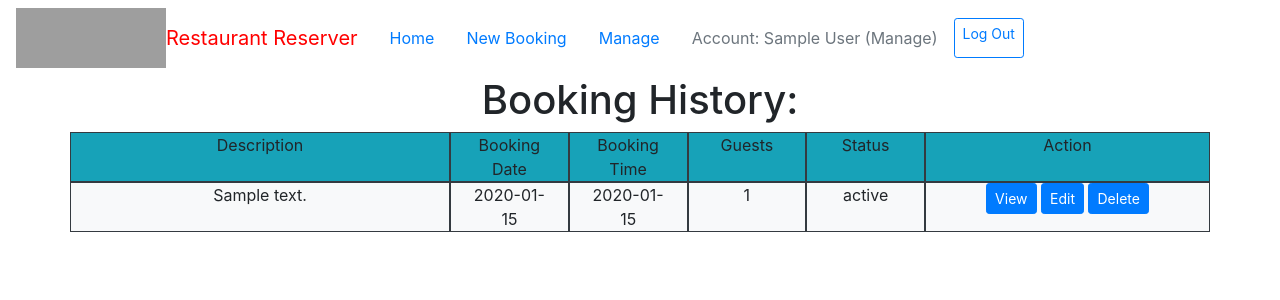
After one commit to myounis789/QA-DevOps-Fundamental-Project, a Flask app: template application/templates/manageBookings.html in a window 1280 px wide. The commit adds this page. Shown: the top 300 px of the page. Run offline with Flask 2, Linux system fonts and the light colour scheme; the template is opened without the code that fills it: values that come from a table or form of the project are taken from there, others are empty; tables that the repository leaves empty hold one stand-in row (values such as "Sample post"); some libraries are stand-ins or nearby versions; grey boxes are pictures that could not be loaded.

Commit message:
TBS-48 #IN-PROGRESS Added manageBookings.html to display entire booking history. Updated routes and nav. Need to add search feature

```diff
--- a/application/routes.py
+++ b/application/routes.py
@@ -45,6 +45,12 @@ def userHome(currentId):
     data2=Bookings.query.filter_by(uid=data.UserId).all()
     return render_template("userLanding.html", user=data, bookings=data2)
 
+@app.route("/userHome/managebookings/<currentId>")
+def viewAll(currentId):
+    data=Users.query.filter_by(LoginId=currentId).first()
+    data2=Bookings.query.filter_by(uid=data.UserId).all()
+    return render_template("manageBookings.html", user=data, bookings=data2)
+
 @app.route("/saveCust", methods=["GET","POST"])
 def saveCust():
     form = AddUser()
--- /dev/null
+++ b/application/templates/manageBookings.html
@@ -0,0 +1,69 @@
+<!DOCTYPE html>
+<html lang="en">
+  <head>
+    <meta charset="UTF-8" />
+    <meta http-equiv="X-UA-Compatible" content="IE=edge" />
+    <meta name="viewport" content="width=device-width, initial-scale=1.0" />
+    <link
+      rel="stylesheet"
+      href="https://stackpath.bootstrapcdn.com/bootstrap/4.1.3/css/bootstrap.min.css"
+      integrity="sha384-MCw98/SFnGE8fJT3GXwEOngsV7Zt27NXFoaoApmYm81iuXoPkFOJwJ8ERdknLPMO"
+      crossorigin="anonymous"
+    />
+    <title>Manage Bookings</title>
+  </head>
+  <body>
+    <nav class="navbar navbar-expand-lg navbar-light background-color: #e3f2fd;">
+        <img src="https://i.ibb.co/G7wq73p/logo2.jpg" alt="applogo" style="width: 150px;height: 60px;"></img>
+        <span class="navbar-brand" style="color: red"
+          >Restaurant Reserver</span>
+          <ul class="nav justify-content-end">
+            <li class="nav-item">
+              <a class="nav-link active" href="{{url_for('userHome', currentId=user.LoginId)}}">Home</a>
+            </li>
+            <li class="nav-item">
+              <a class="nav-link" href="{{ url_for('newBooking', currentId=user.LoginId) }}">New Booking</a>
+            </li>
+            <li class="nav-item">
+              <a class="nav-link" href="{{ url_for('viewAll', currentId=user.LoginId) }}">Manage</a>
+            </li>
+            <li class="nav-item">
+              <a class="nav-link disabled" href="#">Account: {{ user.Name }} (Manage)</a>
+            </li>
+
+            <a class="btn btn-outline-primary btn-sm" type="button" href="{{ url_for('homePage') }}">Log Out</a>
+          </ul>
+      </nav>
+
+      <center>
+        <h1>Booking History:</h1>
+
+        <!-- Adding a bootstrap table layout -->
+      <div class="container bg-light">
+        <div class="row bg-info">
+        <div class="col-4 border border-dark">Description</div>
+        <div class="col-md border border-dark">Booking Date</div>
+        <div class="col-md border border-dark">Booking Time</div>
+        <div class="col-sm border border-dark">Guests</div>
+        <div class="col-sm border border-dark">Status</div>
+        <div class="col-3 border border-dark">Action</div>
+      </div>
+      {% for booking in bookings %}
+      <div class="row">
+        <div class="col-4 border border-dark">{{ booking.description }}</div>
+        <div class="col-md border border-dark">{{ booking.date }}</div>
+        <div class="col-md border border-dark">{{ booking.time }}</div>
+        <div class="col-sm border border-dark">{{ booking.guests }}</div>
+        <div class="col-sm border border-dark">{{ booking.status }}</div>
+        <div class="col-3 border border-dark">
+          <button type="button" class="btn btn-primary btn-sm">View</button>
+          <button type="button" class="btn btn-primary btn-sm">Edit</button>
+          <button type="button" class="btn btn-primary btn-sm">Delete</button>
+        </div>
+      </div>
+      {% endfor %}
+    </div>
+
+      </center>
+  </body>
+</html>
--- a/application/templates/newBooking.html
+++ b/application/templates/newBooking.html
@@ -32,7 +32,7 @@
           <a class="nav-link" href="{{ url_for('newBooking', currentId=user.LoginId) }}">New Booking</a>
         </li>
         <li class="nav-item">
-          <a class="nav-link" href="#">Manage</a>
+          <a class="nav-link" href="{{url_for('viewAll', currentId=user.LoginId)}}">Manage</a>
         </li>
         <li class="nav-item">
           <a class="nav-link disabled" href="#">Account: {{ user.Name }} (Manage)</a>
--- a/application/templates/userLanding.html
+++ b/application/templates/userLanding.html
@@ -33,7 +33,7 @@
             <a class="nav-link" href="{{ url_for('newBooking', currentId=user.LoginId) }}">New Booking</a>
           </li>
           <li class="nav-item">
-            <a class="nav-link" href="#">Manage</a>
+            <a class="nav-link" href="{{ url_for('viewAll', currentId=user.LoginId) }}">Manage</a>
           </li>
           <li class="nav-item">
             <a class="nav-link disabled" href="#">Account: {{ user.Name }} (Manage)</a>
@@ -44,7 +44,7 @@
     </nav>
 
     <center>
-      <h1>My Bookings</h1>
+      <h1>Dashboard</h1>
       <br />
       <br />
       Upcoming bookings:
```
